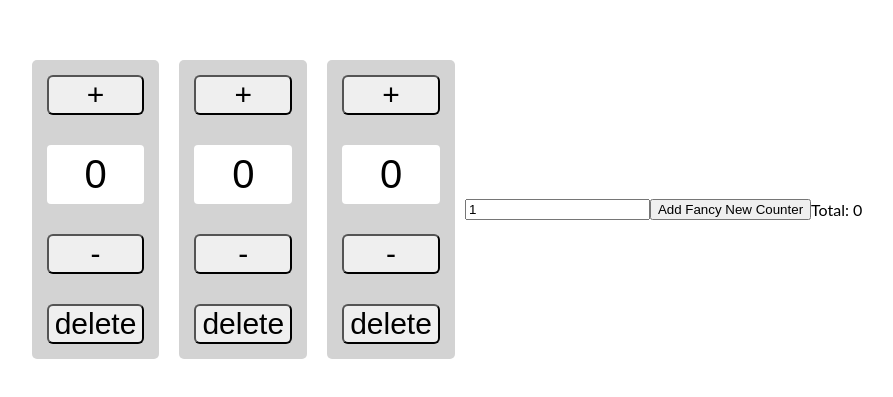
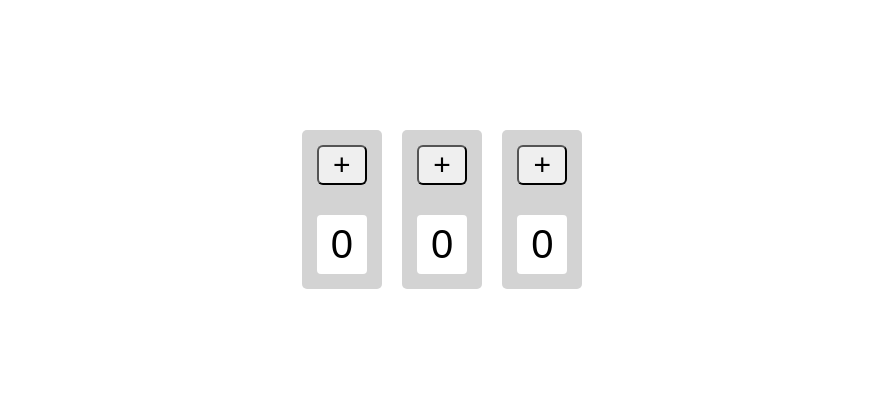
Before and after one commit to sf-golden-bears-2017/react_counters_challenge, a React (Create React App) app: page / in a window 1280 px wide. Shown: the part 191-588 px from the top of the page, without its empty margins (198-1091 px from the left). Built offline with nearby package versions, Linux system fonts and the light colour scheme.

Commit message:
Revert "Counters: Lorraine"

```diff
--- a/src/App.js
+++ b/src/App.js
@@ -3,85 +3,12 @@ import Counter from './Counter';
 import './App.css';
 
 class App extends React.Component {
-
-  constructor() {
-    super();
-    this.state = {
-      counters: [
-        { count: 0, changeBy: 1 },
-        { count: 0, changeBy: 2 },
-        { count: 0, changeBy: 3 }
-      ],
-      newChangeBy: 1
-    }
-
-    this.increment = this.increment.bind(this)
-    this.decrement = this.decrement.bind(this)
-    this.remove = this.remove.bind(this)
-    this.addNewCounter = this.addNewCounter.bind(this)
-    this.setNewChangeBy = this.setNewChangeBy.bind(this)
-  }
-
-  addNewCounter(event) {
-    event.preventDefault()
-    this.state.counters.push({count: 0, changeBy: this.state.newChangeBy})
-    this.setState({ counters: this.state.counters })
-  }
-
-  remove(index) {
-    this.state.counters.splice(index, 1)
-    this.setState({ counters: this.state.counters })
-  }
-
-  increment(index) {
-    let currentCounter = this.state.counters[index]
-    currentCounter.count += currentCounter.changeBy
-
-    this.setState({ counters: this.state.counters })
-  }
-
-  decrement(index) {
-    let currentCounter = this.state.counters[index]
-    currentCounter.count -= currentCounter.changeBy
-
-    this.setState({ counters: this.state.counters })
-  }
-
-total() {
-  return this.state.counters.reduce(function(total, counterData) {
-    return total + counterData.count
-  }, 0)
-}
-
-setNewChangeBy(event) {
-  this.setState({newChangeBy: Number(event.target.value)})
-}
-
   render() {
     return (
       <div className="page-center-frame">
-      {this.state.counters.map((counterData, index) =>
-        <Counter
-          key={index}
-          count={ counterData.count}
-          increment={() => this.increment(index)}
-          decrement={() => this.decrement(index)}
-          remove={() => this.remove(index)}
-         />
-      )}
-      <form action="" onSubmit={this.addNewCounter}>
-        <input
-          type="number"
-          onChange={this.setNewChangeBy}
-          value={this.state.newChangeBy}
-        />
-        <button>
-        Add Fancy New Counter
-        </button>
-      </form>
-      <p>
-        Total: { this.total()}
-      </p>
+        <Counter />
+        <Counter />
+        <Counter />
       </div>
     );
   }
--- a/src/Counter.js
+++ b/src/Counter.js
@@ -2,14 +2,24 @@ import React from 'react';
 import './Counter.css';
 
 class Counter extends React.Component {
+  constructor() {
+    super();
+    this.state = {
+      count: 0
+    };
+
+    this.increment = this.increment.bind(this)
+  }
+
+  increment() {
+    this.setState({ count: this.state.count + 1 })
+  }
 
   render() {
     return (
       <div className="counter">
-        <button onClick={this.props.increment}>+</button>
-        <div className="count">{this.props.count}</div>
-        <button onClick={this.props.decrement}>-</button>
-        <button onClick={this.props.remove}>delete</button>
+        <button onClick={this.increment}>+</button>
+        <div className="count">{this.state.count}</div>
       </div>
     );
   }
```
Also changed, not shown: package.json (line endings or trailing spaces), 2 other files (tests, documents, lock files or other folders).
